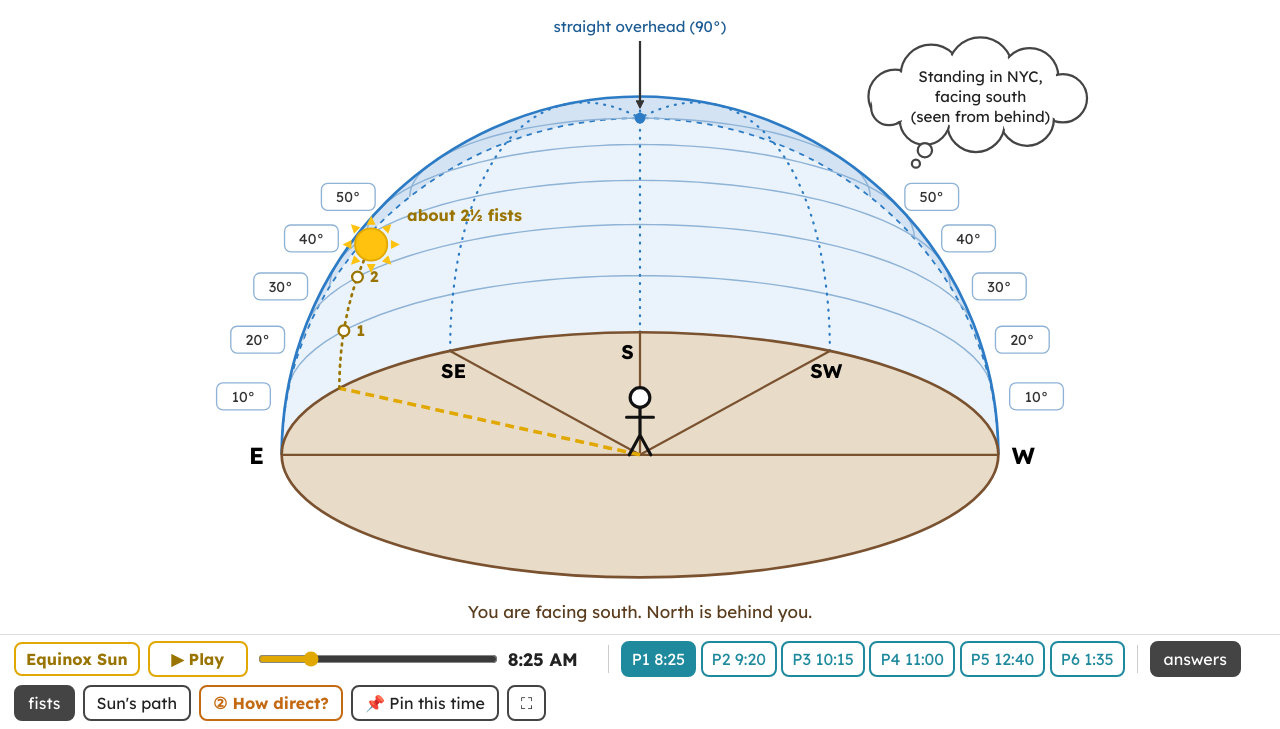
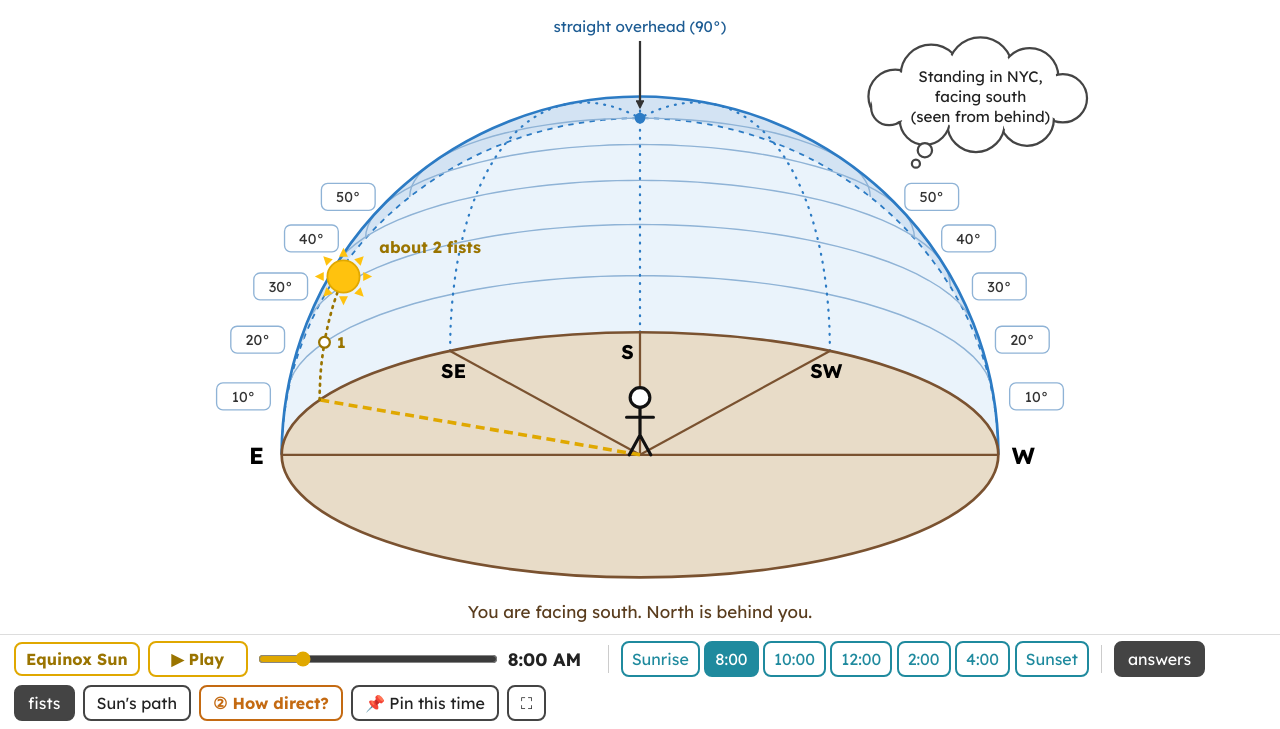
Before and after one commit to AdamLaing/earth-science, a plain HTML site: page sims/sun-tracker.html in a window 1280 px wide. Shown: the part 71-800 px from the top of the page. Drawn offline with Linux system fonts and the light colour scheme.

Commit message:
Update site 2026-11-23

```diff
--- a/sims/sun-tracker.html
+++ b/sims/sun-tracker.html
@@ -100,6 +100,7 @@
   function dirLabel(az) { return ["N", "NE", "E", "SE", "S", "SW", "W", "NW"][Math.round(az / 45) % 8]; }
   function fistText(alt) {
     const k = Math.round(alt / 5) / 2, whole = Math.floor(k), half = k - whole > 0.01;
+    if (k === 0) return "on the horizon";
     const s = (whole ? whole : "") + (half ? "½" : "");
     return "about " + (s || "0") + (k === 1 ? " fist" : " fists");
   }
@@ -111,10 +112,12 @@
 
   // ---------- state ----------
   const params = new URLSearchParams(location.search);
-  const PERIODS = [["P1", 505], ["P2", 560], ["P3", 615], ["P4", 660], ["P5", 760], ["P6", 815]];   // 8:25 9:20 10:15 11:00 12:40 1:35
+  // Jump buttons (Adam, 2026-11-23): 7 roughly equal steps from sunrise to sunset. The ends sit 5 minutes inside the day,
+  // because at exactly 6:00 the Sun is on the horizon (0°) and its light would spread over endless squares.
+  const PERIODS = [["Sunrise", 365], ["", 480], ["", 600], ["", 720], ["", 840], ["", 960], ["Sunset", 1075]];   // 6:05 8 10 12 2 4 5:55
   const parseHM = (s) => { const m = /^(\d{1,2}):(\d{2})$/.exec(s || ""); return m ? +m[1] * 60 + +m[2] : null; };
   const now = new Date();
-    let nowMin = now.getHours() * 60 + now.getMinutes(); if (nowMin < 360 || nowMin > 1080) nowMin = 505;
+    let nowMin = now.getHours() * 60 + now.getMinutes(); if (nowMin < 360 || nowMin > 1080) nowMin = 480;
   const st = {
     min: parseHM(params.get("time")) ?? nowMin,
     answers: params.get("answers") !== "off",
@@ -341,7 +344,7 @@
   const per = $("periods");
   PERIODS.forEach(([name, m]) => {
     const b = document.createElement("button");
-    b.className = "per"; b.dataset.min = m; b.textContent = name + " " + clockText(m).replace(/ [AP]M$/, "");
+    b.className = "per"; b.dataset.min = m; b.textContent = name || clockText(m).replace(/ [AP]M$/, "");
     b.addEventListener("click", () => { setPlaying(false); st.min = m; render(); });
     per.appendChild(b); per.appendChild(document.createTextNode(" "));
   });
```
